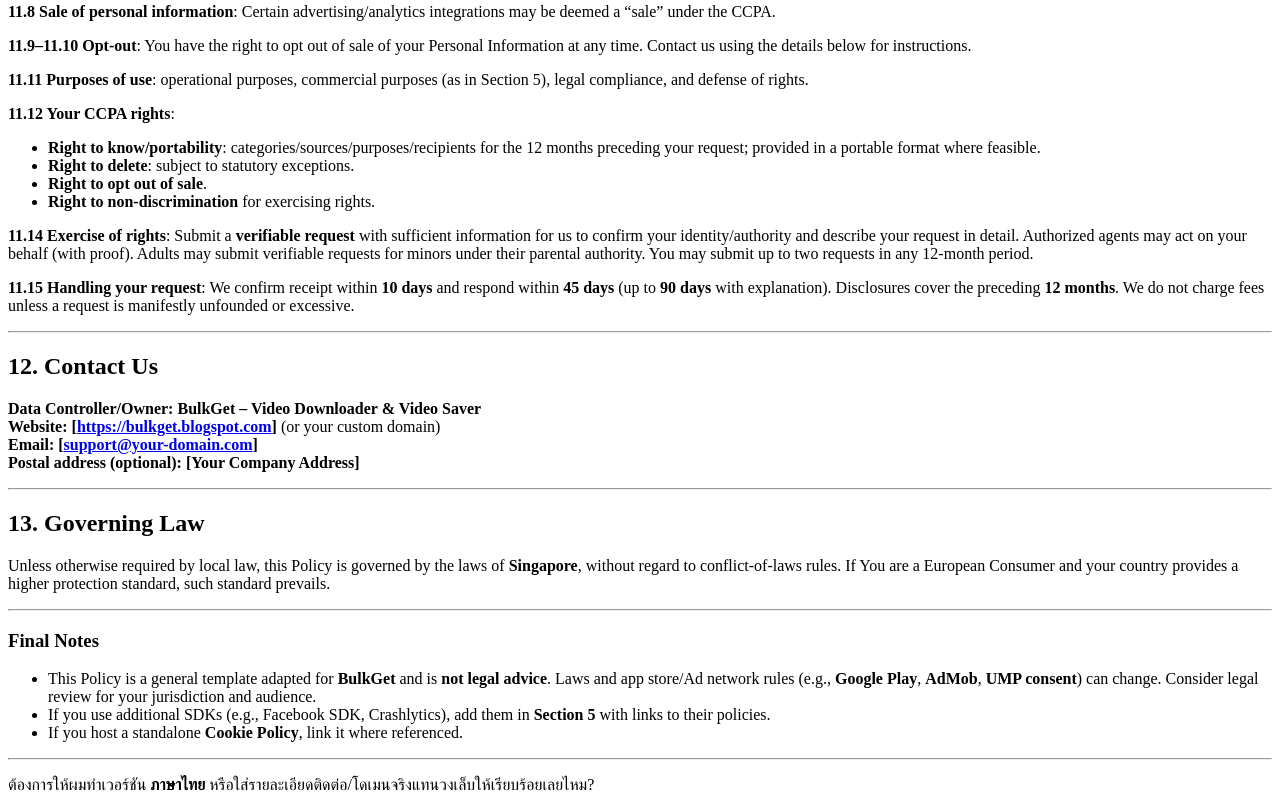
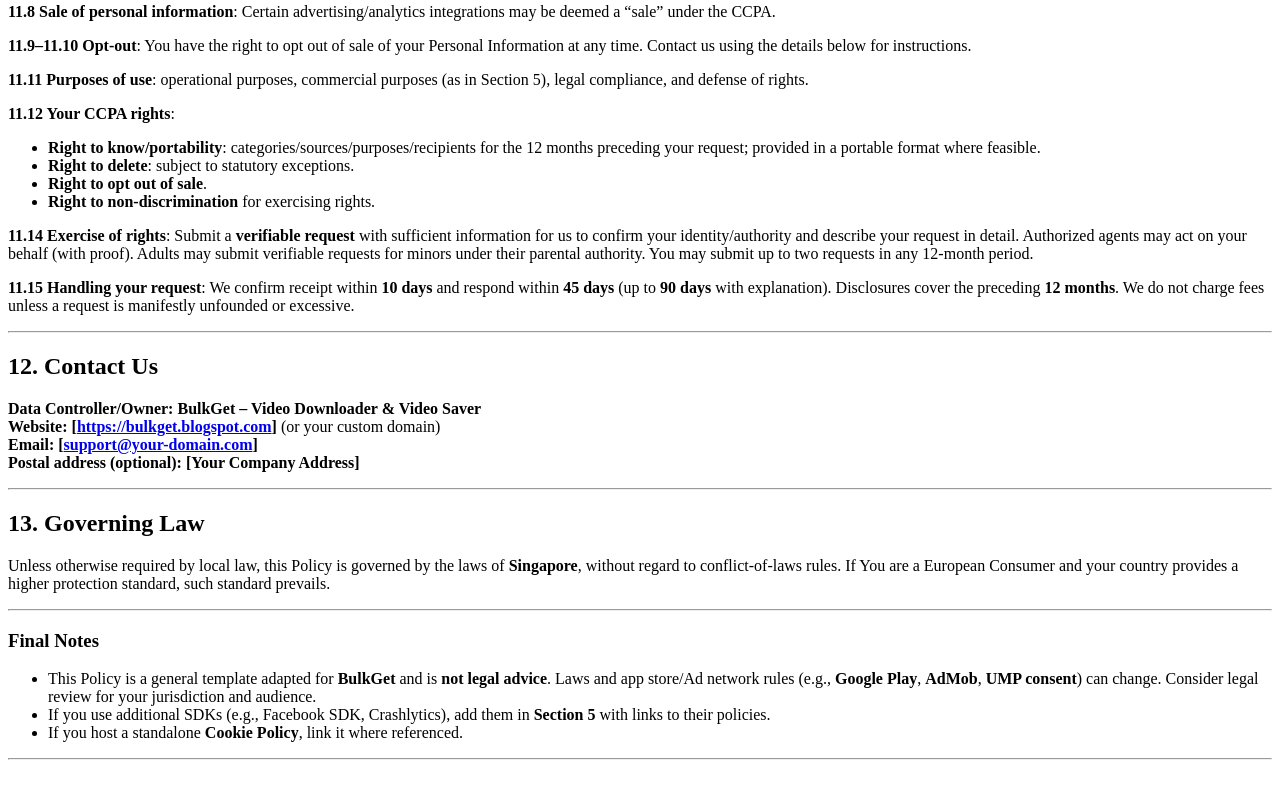
Before and after one commit to bulkget/Privacy-Policy, a plain HTML site: page index.html in a window 1280 px wide. Shown: the part 4132-4942 px from the top of the page. After the commit the page ends 4900 px from the top, so only its background shows below. Drawn offline with Linux system fonts and the light colour scheme.

Commit message:
Update index.html

```diff
--- a/index.html
+++ b/index.html
@@ -148,4 +148,3 @@ Send requests to the contact in this Policy. Requests are free of charge and wil
 <li>If you host a standalone <strong>Cookie Policy</strong>, link it where referenced.</li>
 </ul>
 <hr />
-<p>ต้องการให้ผมทำเวอร์ชัน <strong>ภาษาไทย</strong> หรือใส่รายละเอียดติดต่อ/โดเมนจริงแทนวงเล็บให้เรียบร้อยเลยไหม?</p>
```
